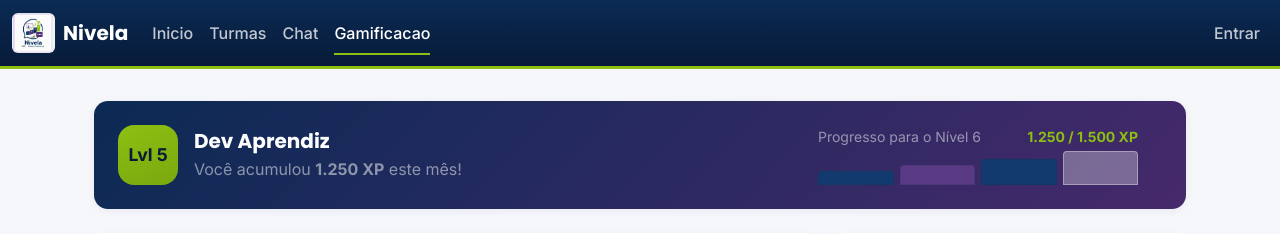
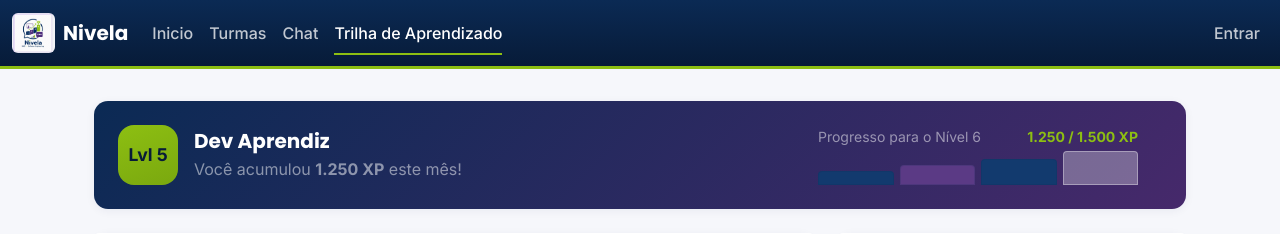
Before and after one commit to Projeto-Integrador2026/Projeto_Nivela.github, a Django app: page /gamificacao/ in a window 1280 px wide. Shown: the top 234 px of the page. Run offline with Django 5.2, Linux system fonts and the light colour scheme; parts of the project's set-up code (start-up, migrations or seed data) failed here and were passed over.

Commit message:
Troca o texto Gamificacao por Trilha de Aprendizado na interface

```diff
--- a/gamificacao/templates/gamificacao/gamificacao.html
+++ b/gamificacao/templates/gamificacao/gamificacao.html
@@ -1,6 +1,6 @@
 {% extends 'base.html' %}
 
-{% block title %}Nivela - Gamificação{% endblock %}
+{% block title %}Nivela - Trilha de Aprendizado{% endblock %}
 
 {% block content %}
 <div class="container py-2">
--- a/templates/base.html
+++ b/templates/base.html
@@ -46,7 +46,7 @@
                         <a class="nav-link {% if '/chat/' in request.path %}active{% endif %}" href="/chat/">Chat</a>
                     </li>
                     <li class="nav-item">
-                        <a class="nav-link {% if '/gamificacao/' in request.path %}active{% endif %}" href="/gamificacao/">Gamificacao</a>
+                        <a class="nav-link {% if '/gamificacao/' in request.path %}active{% endif %}" href="/gamificacao/">Trilha de Aprendizado</a>
                     </li>
                 </ul>
 
--- a/templates/home.html
+++ b/templates/home.html
@@ -68,7 +68,7 @@
                         <path d="M2.5.5A.5.5 0 0 1 3 0h10a.5.5 0 0 1 .5.5q0 .807-.034 1.536a3 3 0 1 1-1.133 5.89c-.79 1.865-1.878 2.777-2.833 3.011v2.173l1.425.356c.194.048.377.135.537.255L13.3 15.1a.5.5 0 0 1-.3.9H3a.5.5 0 0 1-.3-.9l1.838-1.379c.16-.12.343-.207.537-.255L6.5 13.11v-2.173c-.955-.234-2.043-1.146-2.833-3.012a3 3 0 1 1-1.132-5.89A33 33 0 0 1 2.5.5m.099 2.54a2 2 0 0 0 .72 3.935c-.333-1.05-.588-2.346-.72-3.935m10.083 3.935a2 2 0 0 0 .72-3.935c-.133 1.59-.388 2.885-.72 3.935"/>
                     </svg>
                 </div>
-                <h5 class="card-title fw-bold">Gamificação</h5>
+                <h5 class="card-title fw-bold">Trilha de Aprendizado</h5>
                 <p class="card-text text-muted flex-grow-1">Acompanhe pontos, conquistas e o ranking.</p>
                 <a href="/gamificacao/" class="btn btn-outline-primary w-100 mt-3">Acessar</a>
             </div>
--- a/templates/two_factor/_base.html
+++ b/templates/two_factor/_base.html
@@ -170,7 +170,7 @@
                     <li class="nav-item"><a class="nav-link" href="/">Inicio</a></li>
                     <li class="nav-item"><a class="nav-link" href="/turmas/">Turmas</a></li>
                     <li class="nav-item"><a class="nav-link" href="/chat/">Chat</a></li>
-                    <li class="nav-item"><a class="nav-link" href="/gamificacao/">Gamificacao</a></li>
+                    <li class="nav-item"><a class="nav-link" href="/gamificacao/">Trilha de Aprendizado</a></li>
                 </ul>
 
                 {% if user.is_authenticated %}
```
